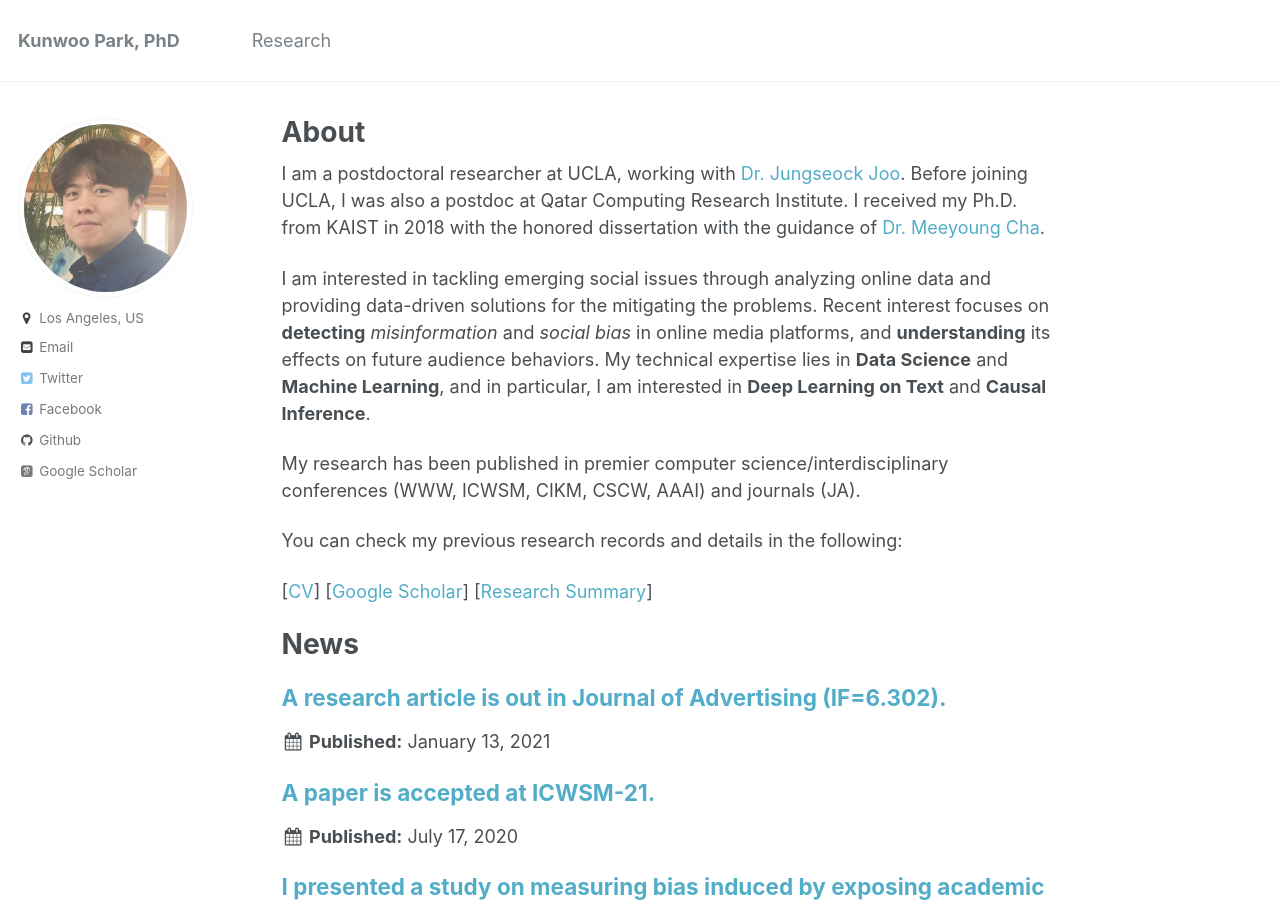
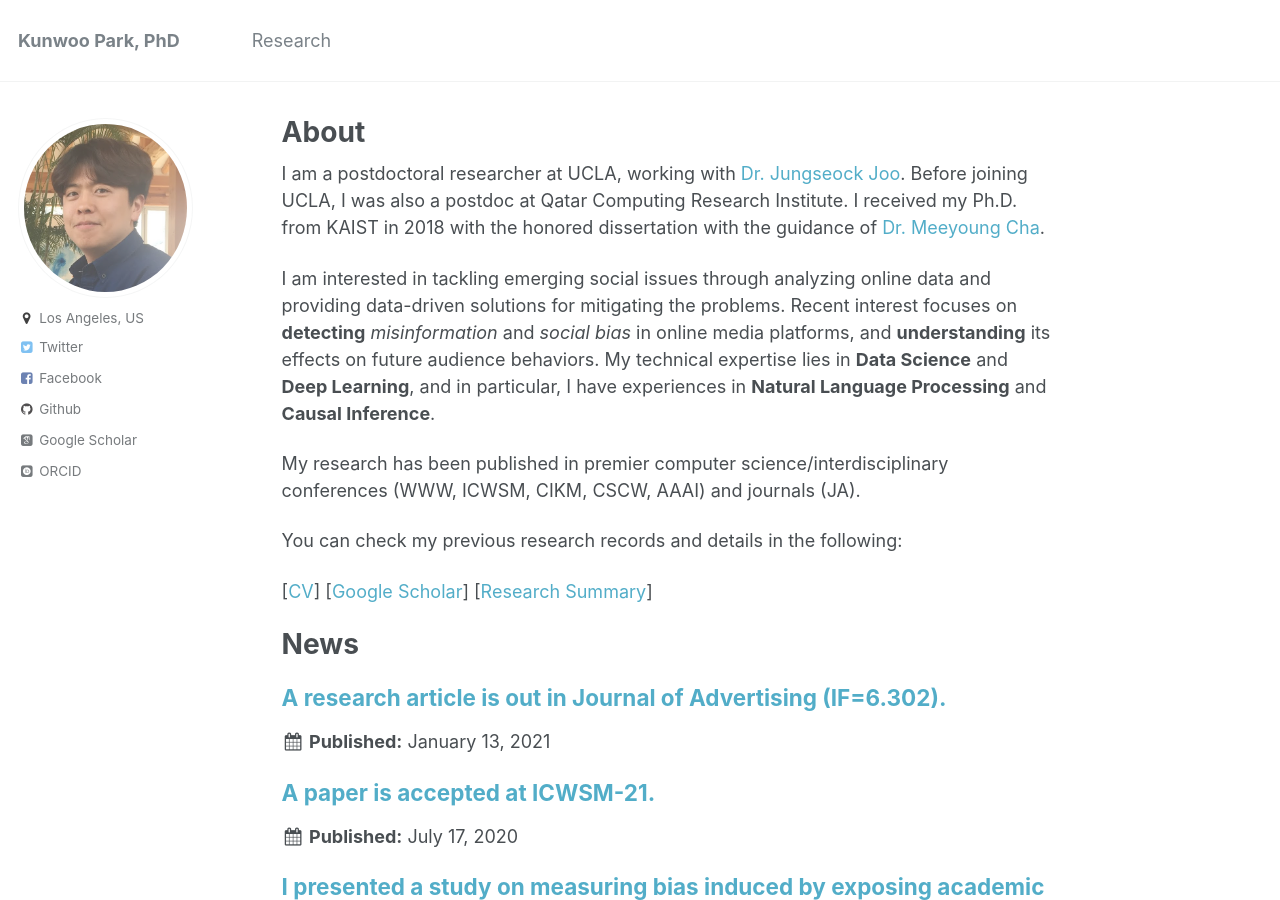
Before and after one commit to bywords/bywords.github.io, a Jekyll site: the page built from _pages/about.md, in a window 1280 px wide and 900 px high. Built offline with Jekyll 4.4.1, drawn with Linux system fonts in a browser that asks for light colours; some web fonts are replaced.

Commit message:
updated site

```diff
--- a/_config.yml
+++ b/_config.yml
@@ -84,7 +84,7 @@ author:
   location         : "Los Angeles, US"
   employer         :
   googlescholar    : "https://scholar.google.com/citations?user=xiZ1ImoAAAAJ"
-  email            : "bywords.kor@gmail.com"
+  email            :
   uri              :
   bitbucket        :
   codepen          :
@@ -98,7 +98,7 @@ author:
   instagram        :
   lastfm           :
   linkedin         :
-  orcid            : #"http://orcid.org/yourorcidurl"
+  orcid            : "http://orcid.org/0000-0003-2913-9711"
   pinterest        :
   soundcloud       :
   stackoverflow    : # http://stackoverflow.com/users/123456/username
--- a/_pages/about.md
+++ b/_pages/about.md
@@ -11,8 +11,8 @@ redirect_from:
 I am a postdoctoral researcher at UCLA, working with [Dr. Jungseock Joo](http://jsjoo.com).
 Before joining UCLA, I was also a postdoc at Qatar Computing Research Institute. I received my Ph.D. from KAIST in 2018 with the honored dissertation with the guidance of [Dr. Meeyoung Cha](https://ds.ibs.re.kr/index.php/ci/).
 
-I am interested in tackling emerging social issues through analyzing online data and providing data-driven solutions for the mitigating the problems. Recent interest focuses on **detecting** *misinformation* and *social bias* in online media platforms, and **understanding** its effects on future audience behaviors.
-My technical expertise lies in **Data Science** and **Machine Learning**, and in particular, I am interested in **Deep Learning on Text** and **Causal Inference**.
+I am interested in tackling emerging social issues through analyzing online data and providing data-driven solutions for mitigating the problems. Recent interest focuses on **detecting** *misinformation* and *social bias* in online media platforms, and **understanding** its effects on future audience behaviors.
+My technical expertise lies in **Data Science** and **Deep Learning**, and in particular, I have experiences in **Natural Language Processing** and **Causal Inference**.
 
 My research has been published in premier computer science/interdisciplinary conferences (WWW, ICWSM, CIKM, CSCW, AAAI) and journals (JA).
 
```
Also changed, not shown: 1 other file.
